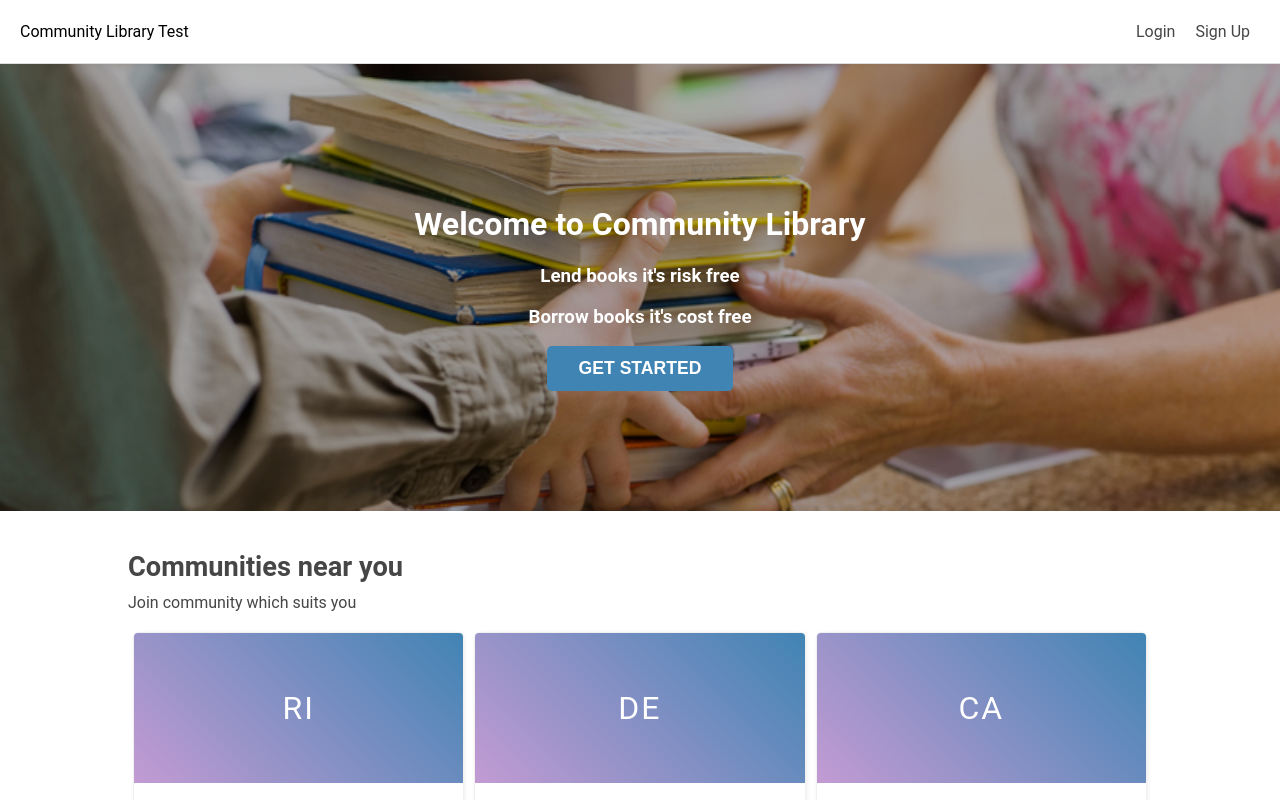
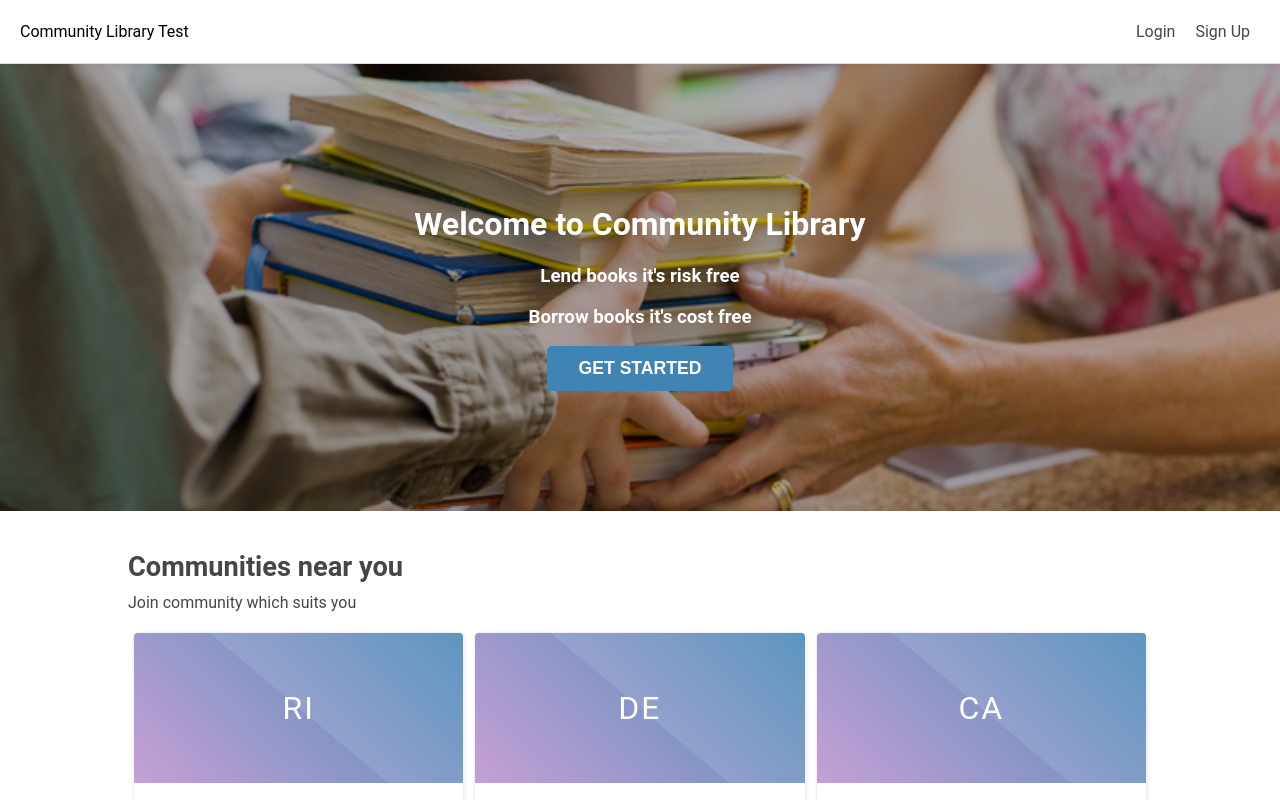
Before and after one commit to iamtabrezkhan/Community-Library-Template, a React (Create React App) app: page / in a window 1280 px wide. Shown: the top 800 px of the page. Built offline with nearby package versions, Linux system fonts and the light colour scheme; no server answers.

Commit message:
card image dummy color

```diff
--- a/src/shared/components/CommunityCard/CommunityCard.js
+++ b/src/shared/components/CommunityCard/CommunityCard.js
@@ -17,6 +17,12 @@ const CommunityCard = ({community}) => {
 			}>
 				{
 					!community.imgSrc ? <div className={Classes.dummyImg}>{community.name[0].toUpperCase()}{community.name[1].toUpperCase()}</div> : null
+				}
+				{
+					!community.imgSrc ? <div className={`${Classes.glass} ${Classes.glass1}`}></div> : null
+				}
+				{
+					!community.imgSrc ? <div className={`${Classes.glass} ${Classes.glass2}`}></div> : null
 				}
 			</div>
 			<div className={Classes.body}>
--- a/src/shared/components/CommunityCard/CommunityCard.module.css
+++ b/src/shared/components/CommunityCard/CommunityCard.module.css
@@ -23,6 +23,26 @@
 	color: white;
 	font-size: 2rem;
 	letter-spacing: 2px;
+	overflow: hidden;
+}
+
+.main .img .glass {
+	position: absolute;
+	height: 100%;
+	z-index: 2;
+	transform: skewX(50deg);
+}
+
+.main .img .glass1 {
+	width: 200%;
+	left: -50%;
+	background: rgba(255, 255, 255, 0.05);
+}
+
+.main .img .glass2 {
+	left: 50%;
+	width: 100%;
+	background: rgba(255, 255, 255, 0.1);
 }
 
 .main .body {
```
